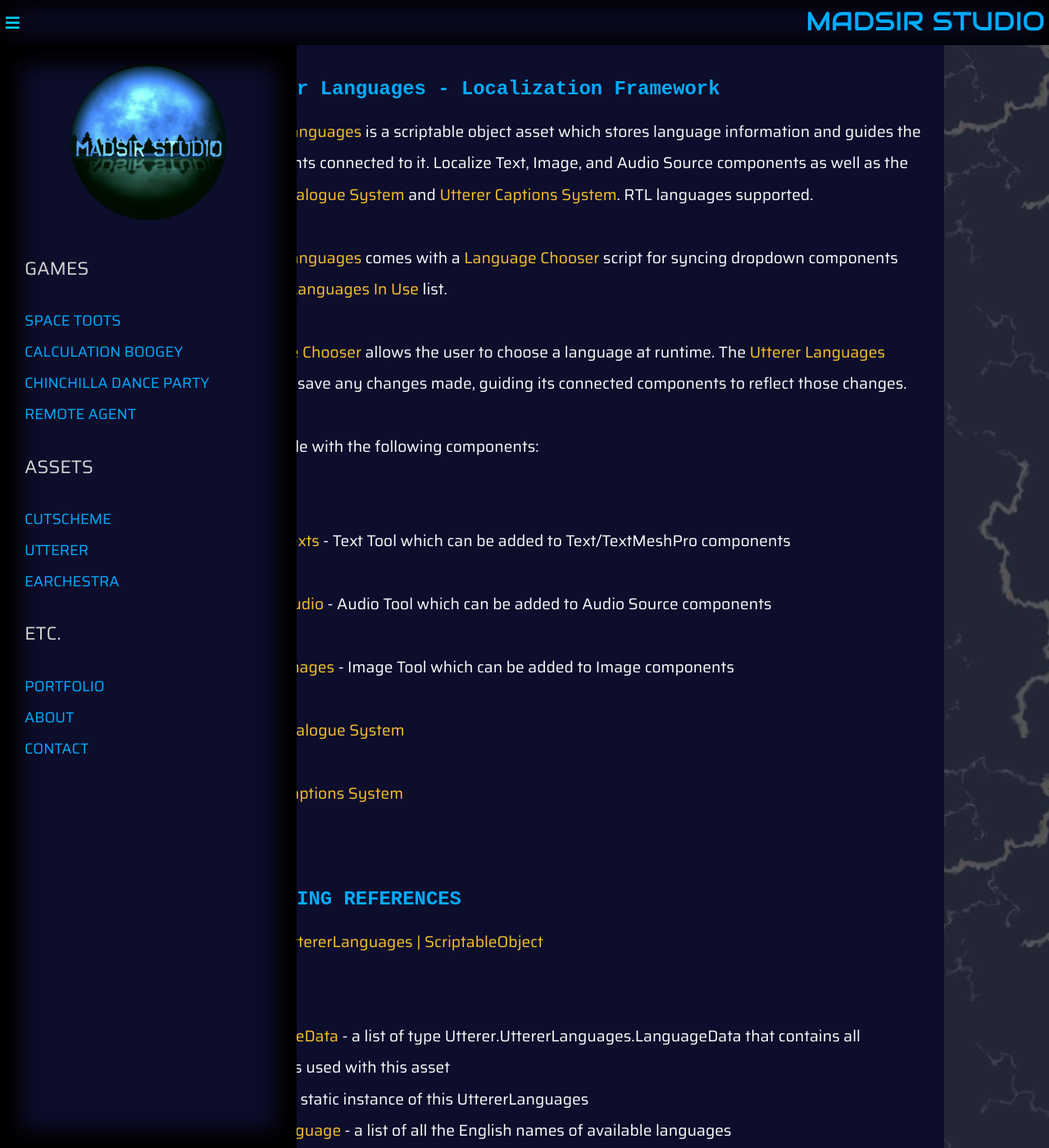
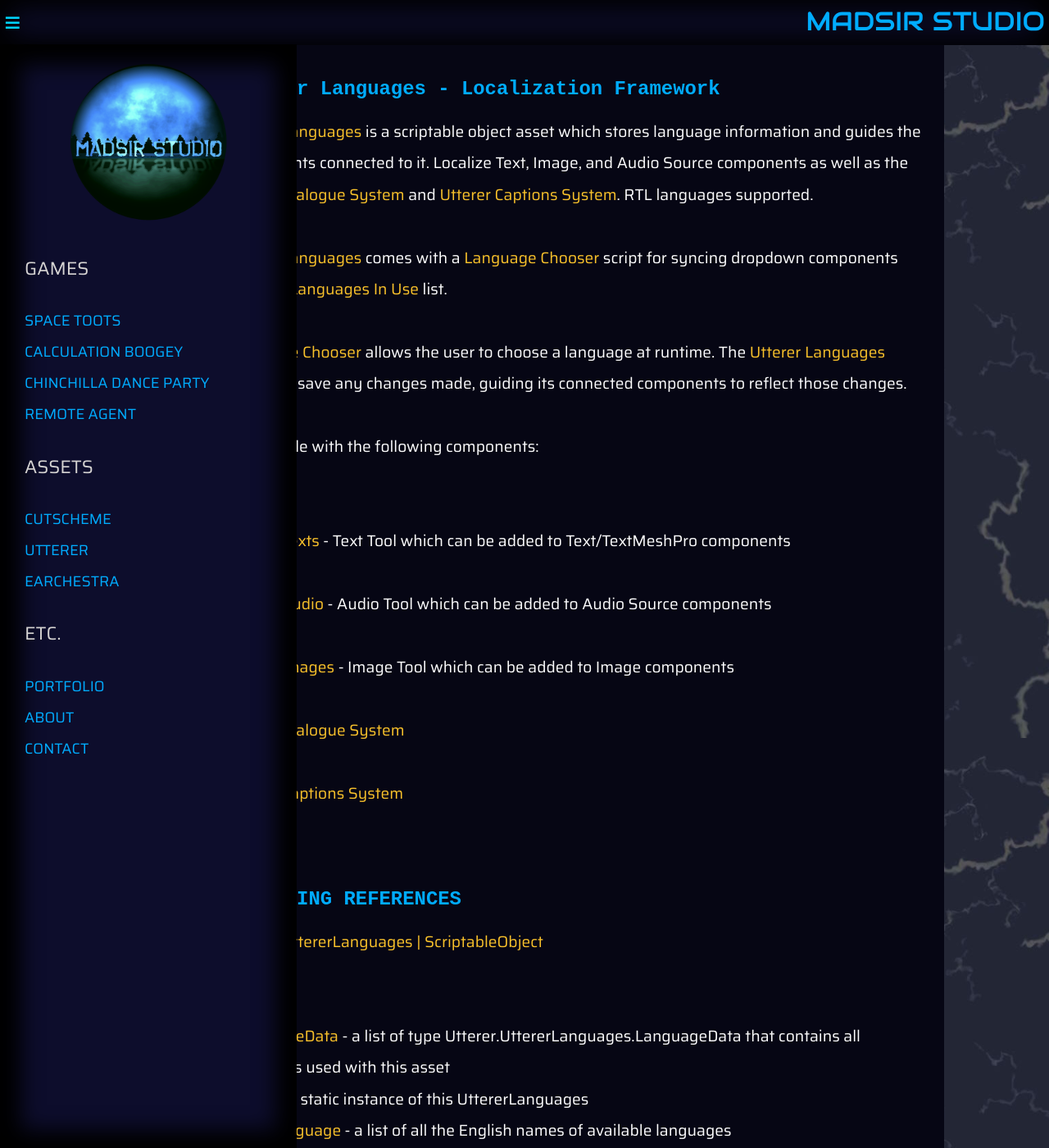
Before and after one commit to Madsir/madsirstudio.github.io, a Jekyll site: the page built from utterer/docs/index.html, in a window 1280 px wide and 1400 px high. Shown: the whole window at 82% size. Built offline with Jekyll 4.4.1, drawn with Linux system fonts in a browser that asks for light colours.

Commit message:
Update index.html

```diff
--- a/utterer/docs/index.html
+++ b/utterer/docs/index.html
@@ -56,7 +56,7 @@
 #documentation {
     width:70%;
     padding: 20px;
-    background-color: #0D0D2C;
+    background-color: #060614;
 }
 
 #documentation section {
```
